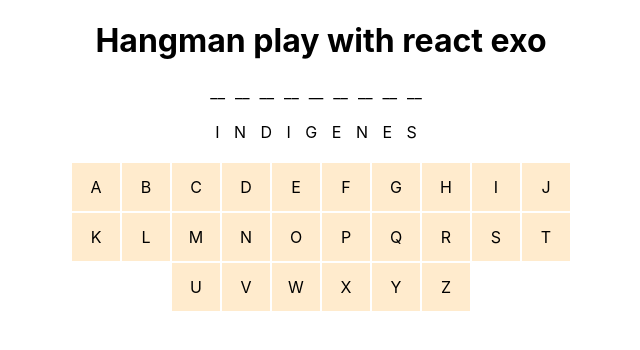
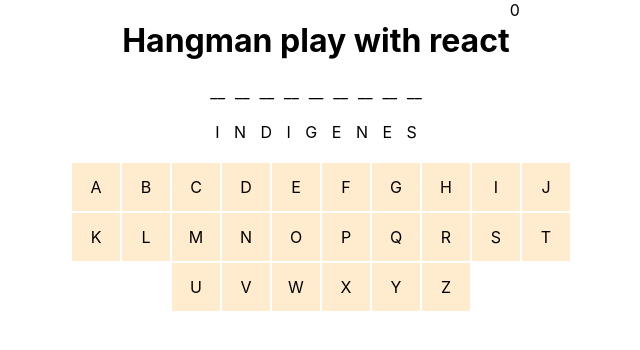
Before and after one commit to manuelWeb/exo_react_openc, a React (Create React App) app: page / in a window 1280 px wide. Shown: the top 350 px of the page, without its empty margins (319-959 px from the left). Built offline with nearby package versions, Linux system fonts and the light colour scheme.

Commit message:
add guess count in App.js, bind this in constructor, add counter span in Content_txt.jsx and his css

```diff
--- a/src/App.js
+++ b/src/App.js
@@ -10,12 +10,14 @@
 class App extends Component {
   state = {
     letters: [],
-    shufleWord: this.generatWord()
+    shufleWord: this.generatWord(),
+    guesses: 0,
   }
   constructor (props) {
     super(props)
-    // bind handleKeyClick to fx this
+    // bind {handleKeyClick, guessCount} to fx this
     this.handleKeyClick = handleKeyClick.bind(this)
+    this.guessCount = this.guessCount.bind(this)
   }
 
   generatWord () {
@@ -26,22 +28,23 @@
 
   getFeedbackLetter (letter) {
     const { letters } = this.state
-    // const selectedKey = [...letters]
-    // const selectedKey = letters[letters.length-1]
     const selectedKey = letters
-    console.log(letter)
-    console.log(selectedKey)
-    console.log(selectedKey.includes(letter))
+    console.log(letter, selectedKey, selectedKey.includes(letter))
+    return selectedKey.includes(letter)
+  }
 
-    // return letter.includes(selectedKey)
-    return selectedKey.includes(letter)
+  guessCount ({letter}) {
+    console.log(letter);
+    const { guesses } = this.state
+    const newGuesses = guesses +1
+    this.setState({guesses: newGuesses})
   }
 
   render () {
     const { shufleWord } = this.state
     return (
       <div className='App'>
-        <Title />
+        <Title guesses={this.state.guesses} />
         <div className='mask_content'>
           {shufleWord.map((letter, idx) => (
             <Mask
--- /dev/null
+++ b/src/Content_txt.css
@@ -0,0 +1 @@
+header {display: flex;}
--- a/src/Content_txt.jsx
+++ b/src/Content_txt.jsx
@@ -1,5 +1,12 @@
 import React from 'react'
+import './Content_txt.css'
+
 // eslint-disable-next-line react/react-in-jsx-scope
-const Title = () => <h1 className='title_game'>Hangman play with react exo</h1>
+const Title = ({guesses}) => (
+  <header>
+    <h1 className='title_game'>Hangman play with react</h1>
+    <span>{guesses}</span>
+  </header>
+)
 
 export {Title}
--- a/src/handleKeyClick.js
+++ b/src/handleKeyClick.js
@@ -3,6 +3,8 @@
   const {letters} = this.state
   letters.push(letter)
   this.setState({letters})
+  // incrément du compteur de tentative
+  this.guessCount({letter})
 }
 
 export default handleKeyClick
```
